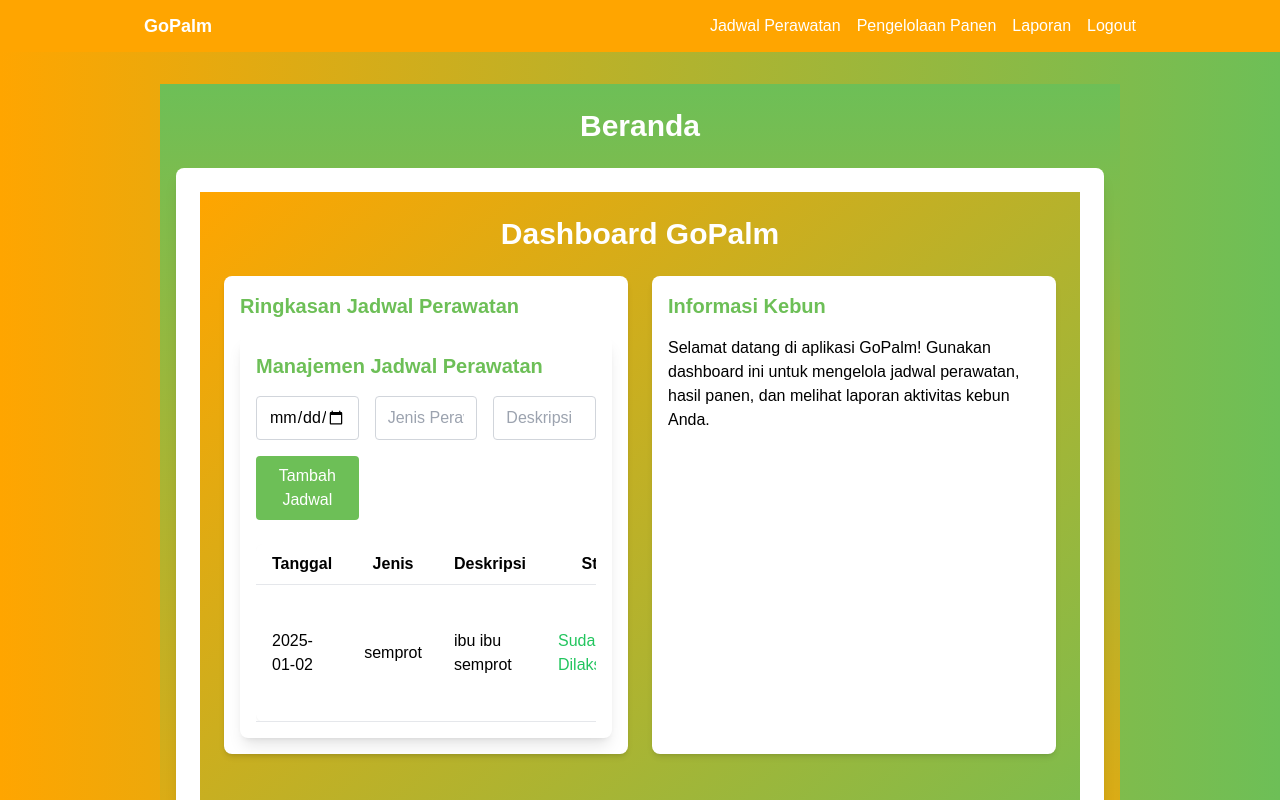
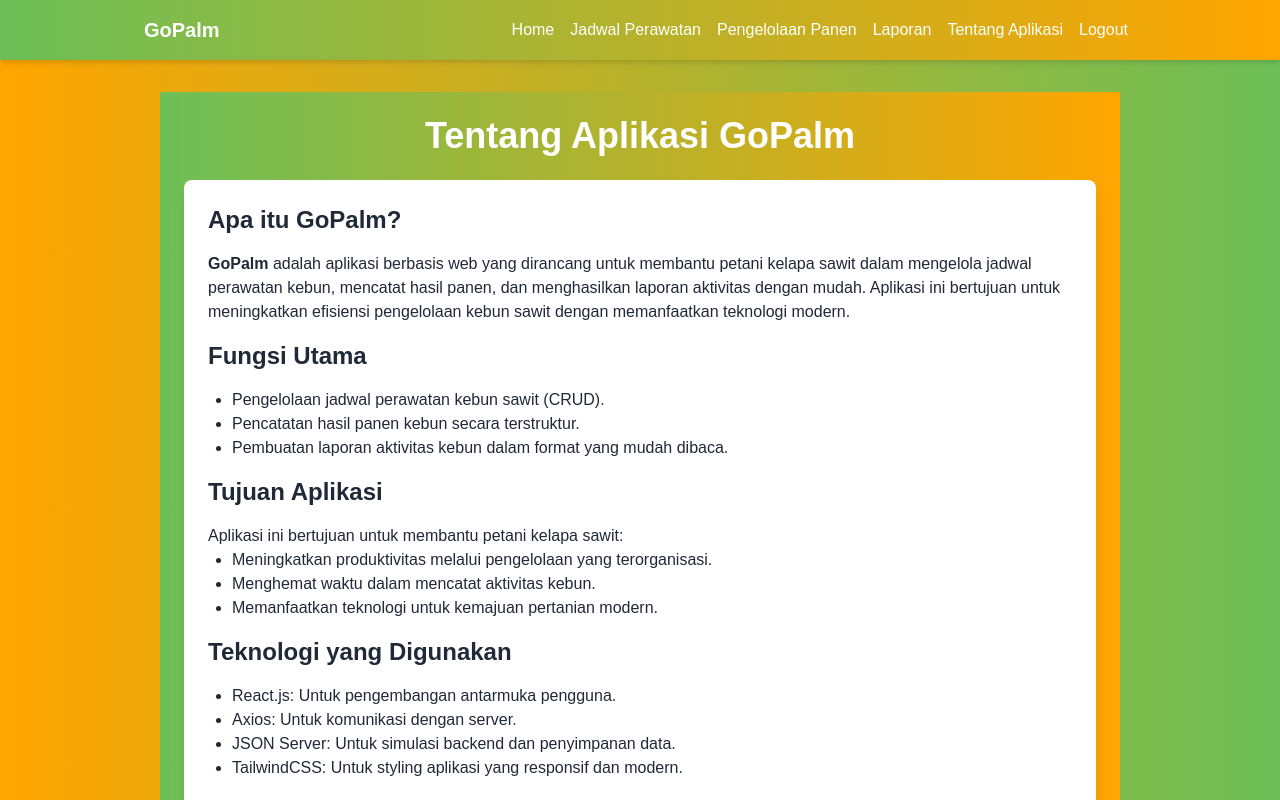
Before and after one commit to bintangmuhamad/2300016068_ProjectTekWeb24, a React (Create React App) app: page /about in a window 1280 px wide. Before the commit this address led to /. Shown: the top 800 px of the page. Built offline with nearby package versions, Linux system fonts and the light colour scheme; data requests are answered from the project's data file; sample sign-in values are in the browser's storage.

Commit message:
About Pages

```diff
--- a/db.json
+++ b/db.json
@@ -1,10 +1,17 @@
 {
   "schedules": [
     {
+      "date": "2025-01-02",
+      "type": "Penyemprotan",
+      "description": "pupuk organik",
       "id": "d417",
-      "date": "2025-01-02",
-      "type": "semprot",
-      "description": "ibu ibu semprot",
+      "status": "Belum Dilaksanakan"
+    },
+    {
+      "id": "eb10",
+      "date": "2025-01-06",
+      "type": "Pemangkasan Daun",
+      "description": "100 pohon ",
       "status": "Sudah Dilaksanakan"
     }
   ],
@@ -14,13 +21,19 @@
       "date": "2025-01-10",
       "amount": "10",
       "description": "minggu 2"
+    },
+    {
+      "id": "03ca",
+      "date": "2025-01-06",
+      "amount": "200",
+      "description": "Pagi hari yang cerah"
     }
   ],
   "reports": [
     {
-      "id": "7510",
-      "note": "kendala cuaca",
-      "date": "2025-01-09"
+      "note": "Pemanenan terhambat karena kendala cuaca sehingga hasil panen tidak maksimal",
+      "date": "2025-01-09",
+      "id": "7510"
     }
   ]
 }
--- a/src/components/Navbar.js
+++ b/src/components/Navbar.js
@@ -1,91 +1,65 @@
-import React, { useState, useContext } from 'react';
+// src/components/Navbar.js
+
+import React, { useContext } from 'react';
 import { Link, useNavigate } from 'react-router-dom';
 import { AuthContext } from './AuthContext';
 
+/**
+ * Komponen Navbar untuk navigasi antar halaman
+ * Menampilkan tautan berbeda berdasarkan status autentikasi
+ */
 function Navbar() {
   const { user, logout } = useContext(AuthContext);
   const navigate = useNavigate();
-  const [menuOpen, setMenuOpen] = useState(false);
 
+  /**
+   * Fungsi untuk menangani logout pengguna
+   */
   const handleLogout = () => {
     logout();
     navigate('/login');
   };
 
   return (
-    <nav className="bg-orangeGoPalm px-4 py-3">
-      <div className="container mx-auto flex justify-between items-center">
-        {/* Logo */}
-        <Link to="/" className="text-white font-bold text-lg">
+    <nav className="bg-gradient-to-r from-greenGoPalm to-orangeGoPalm p-4 shadow-md">
+      <div className="flex justify-between items-center container mx-auto">
+        {/* Nama Aplikasi */}
+        <Link to="/" className="text-white font-bold text-xl">
           GoPalm
         </Link>
 
-        {/* Menu Button for Mobile */}
-        <button
-          className="block lg:hidden text-white focus:outline-none"
-          onClick={() => setMenuOpen(!menuOpen)}
-        >
-          <svg
-            className="w-6 h-6"
-            xmlns="http://www.w3.org/2000/svg"
-            fill="none"
-            viewBox="0 0 24 24"
-            stroke="currentColor"
-          >
-            <path
-              strokeLinecap="round"
-              strokeLinejoin="round"
-              strokeWidth="2"
-              d={menuOpen ? 'M6 18L18 6M6 6l12 12' : 'M4 6h16M4 12h16M4 18h16'}
-            />
-          </svg>
-        </button>
-
-        {/* Menu Links */}
-        <div
-          className={`${
-            menuOpen ? 'block' : 'hidden'
-          } lg:flex lg:items-center lg:gap-4`}
-        >
+        {/* Navigasi */}
+        <div>
+          <Link to="/" className="text-white mx-2 hover:text-gray-300">
+            Home
+          </Link>
           {user ? (
             <>
-              <Link
-                to="/schedule"
-                className="block lg:inline-block text-white hover:text-greenGoPalm"
-              >
+              <Link to="/schedule" className="text-white mx-2 hover:text-gray-300">
                 Jadwal Perawatan
               </Link>
-              <Link
-                to="/harvest"
-                className="block lg:inline-block text-white hover:text-greenGoPalm"
-              >
+              <Link to="/harvest" className="text-white mx-2 hover:text-gray-300">
                 Pengelolaan Panen
               </Link>
-              <Link
-                to="/report"
-                className="block lg:inline-block text-white hover:text-greenGoPalm"
-              >
+              <Link to="/report" className="text-white mx-2 hover:text-gray-300">
                 Laporan
+              </Link>
+              <Link to="/about" className="text-white mx-2 hover:text-gray-300">
+                Tentang Aplikasi
               </Link>
               <button
                 onClick={handleLogout}
-                className="block lg:inline-block text-white hover:text-greenGoPalm"
+                className="text-white mx-2 hover:text-gray-300"
               >
                 Logout
               </button>
             </>
           ) : (
             <>
-              <Link
-                to="/login"
-                className="block lg:inline-block text-white hover:text-greenGoPalm"
-              >
+              <Link to="/login" className="text-white mx-2 hover:text-gray-300">
                 Login
               </Link>
-              <Link
-                to="/register"
-                className="block lg:inline-block text-white hover:text-greenGoPalm"
-              >
+              <Link to="/register" className="text-white mx-2 hover:text-gray-300">
                 Daftar
               </Link>
             </>
--- /dev/null
+++ b/src/pages/About.js
@@ -0,0 +1,58 @@
+// src/pages/About.js
+
+import React from "react";
+
+/**
+ * Halaman Tentang Aplikasi
+ * Berisi informasi terkait aplikasi GoPalm, termasuk fungsi utama, tujuan, teknologi, dan tim pengembang.
+ */
+function About() {
+  return (
+    <div className="p-6 bg-gradient-to-r from-greenGoPalm to-orangeGoPalm text-white min-h-screen">
+      <h1 className="text-4xl font-bold text-center mb-6">Tentang Aplikasi GoPalm</h1>
+      <div className="bg-white text-gray-800 rounded-lg shadow-lg p-6">
+        <h2 className="text-2xl font-bold mb-4">Apa itu GoPalm?</h2>
+        <p className="mb-4">
+          <strong>GoPalm</strong> adalah aplikasi berbasis web yang dirancang untuk membantu petani kelapa sawit
+          dalam mengelola jadwal perawatan kebun, mencatat hasil panen, dan menghasilkan laporan
+          aktivitas dengan mudah. Aplikasi ini bertujuan untuk meningkatkan efisiensi pengelolaan kebun sawit
+          dengan memanfaatkan teknologi modern.
+        </p>
+
+        <h2 className="text-2xl font-bold mb-4">Fungsi Utama</h2>
+        <ul className="list-disc pl-6 mb-4">
+          <li>Pengelolaan jadwal perawatan kebun sawit (CRUD).</li>
+          <li>Pencatatan hasil panen kebun secara terstruktur.</li>
+          <li>Pembuatan laporan aktivitas kebun dalam format yang mudah dibaca.</li>
+        </ul>
+
+        <h2 className="text-2xl font-bold mb-4">Tujuan Aplikasi</h2>
+        <p className="mb-4">
+          Aplikasi ini bertujuan untuk membantu petani kelapa sawit:
+          <ul className="list-disc pl-6">
+            <li>Meningkatkan produktivitas melalui pengelolaan yang terorganisasi.</li>
+            <li>Menghemat waktu dalam mencatat aktivitas kebun.</li>
+            <li>Memanfaatkan teknologi untuk kemajuan pertanian modern.</li>
+          </ul>
+        </p>
+
+        <h2 className="text-2xl font-bold mb-4">Teknologi yang Digunakan</h2>
+        <ul className="list-disc pl-6 mb-4">
+          <li>React.js: Untuk pengembangan antarmuka pengguna.</li>
+          <li>Axios: Untuk komunikasi dengan server.</li>
+          <li>JSON Server: Untuk simulasi backend dan penyimpanan data.</li>
+          <li>TailwindCSS: Untuk styling aplikasi yang responsif dan modern.</li>
+        </ul>
+
+        <h2 className="text-2xl font-bold mb-4">Tim Pengembang</h2>
+        <ul className="list-disc pl-6">
+          <li><strong>Nama:</strong> Muhammad Bintang</li>
+          <li><strong>Peran:</strong> Pengembang Frontend</li>
+          <li><strong>Keterangan:</strong> Mengembangkan aplikasi ini sebagai proyek akhir untuk penilaian mata kuliah Teknologi Web.</li>
+        </ul>
+      </div>
+    </div>
+  );
+}
+
+export default About;
--- a/src/routes/Routes.js
+++ b/src/routes/Routes.js
@@ -6,6 +6,7 @@
 import Schedule from '../pages/Schedule';
 import Harvest from '../pages/Harvest';
 import ReportPage from '../pages/ReportPage';
+import About from '../pages/About'; // Import halaman About
 import Login from '../pages/Login';
 import Register from '../pages/Register';
 import ProtectedRoute from '../components/ProtectedRoute';
@@ -19,6 +20,9 @@
       {/* Rute untuk autentikasi */}
       <Route path="/login" element={<Login />} />
       <Route path="/register" element={<Register />} />
+
+      {/* Rute halaman Tentang Aplikasi */}
+      <Route path="/about" element={<About />} />
 
       {/* Rute yang dilindungi */}
       <Route
```
